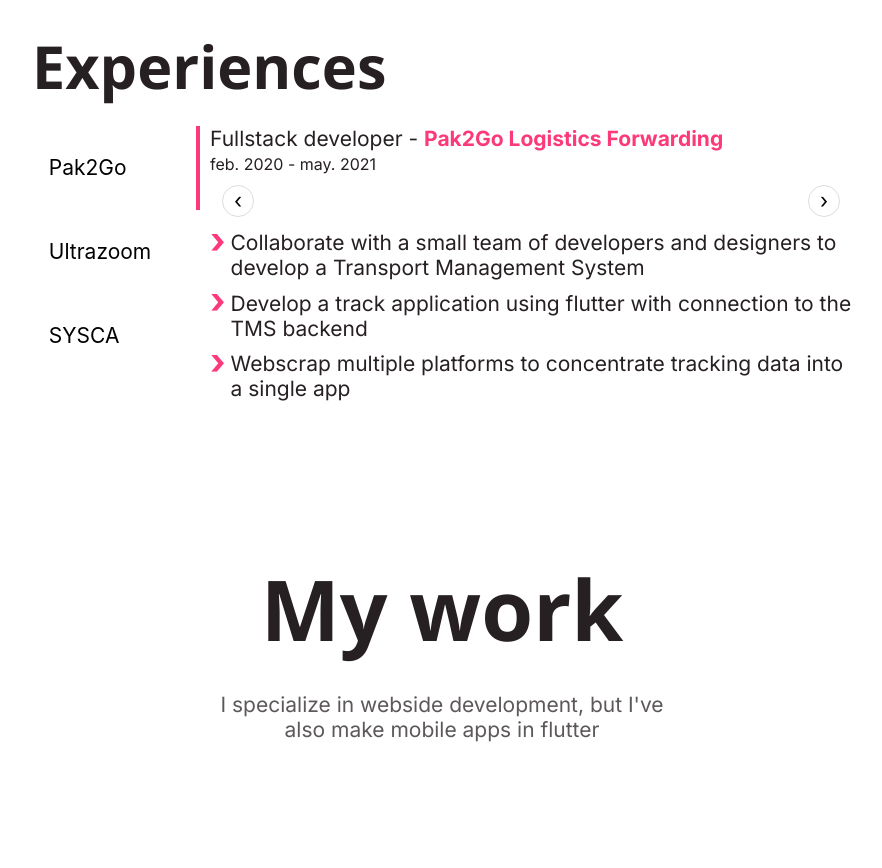
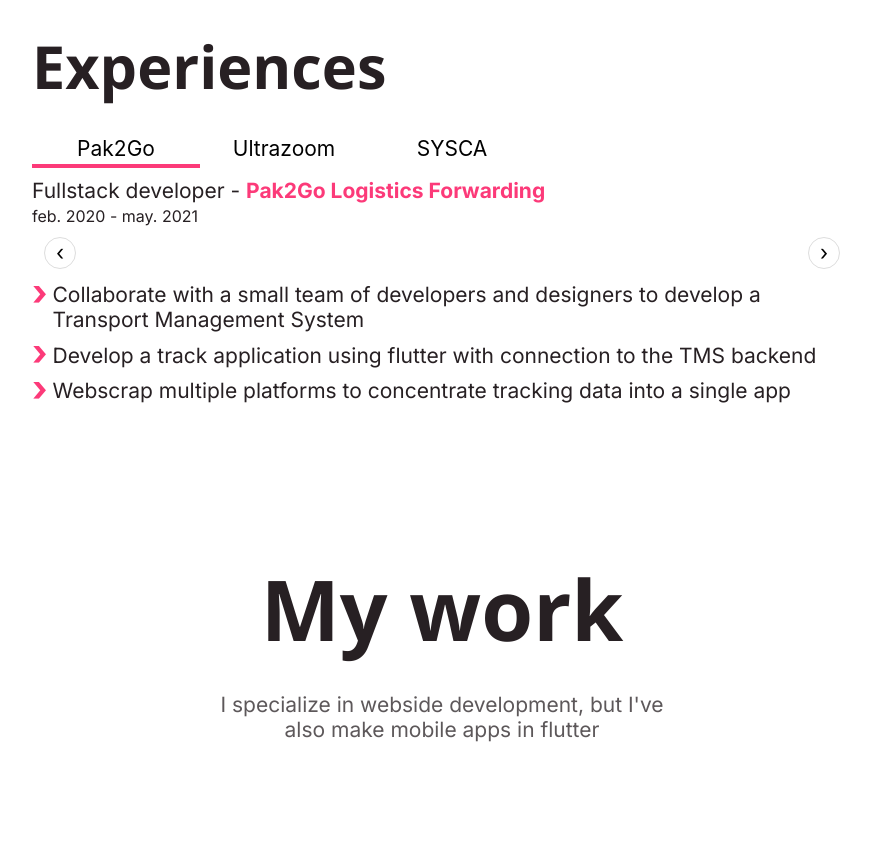
Before and after one commit to JMGCode/portfolio, a Next.js app: page / in a window 1280 px wide. Shown: the part 1560-2428 px from the top of the page, without its empty margins (198-1080 px from the left). Built offline with nearby package versions, Linux system fonts and the light colour scheme.

Commit message:
feat: remove horizontal tabs

```diff
--- a/components/Tabs/Tabs.module.scss
+++ b/components/Tabs/Tabs.module.scss
@@ -9,6 +9,8 @@
 .container {
   display: flex;
   gap: 10px;
+  flex-direction: row;
+  flex-direction: column;
 }
 
 .tabs-container {
@@ -17,6 +19,10 @@
   position: relative;
   flex-shrink: 0;
   overflow: hidden;
+
+  display: flex;
+  flex-direction: row;
+  overflow-x: auto;
 }
 
 .tab {
@@ -24,69 +30,35 @@
   padding: 0.5rem 0.8rem;
   background-color: inherit;
   text-align: start;
-  height: $tab-height-f;
-  width: $tab-width-f;
   flex-shrink: 0;
   overflow: hidden;
   text-overflow: ellipsis;
+
+  text-align: center;
+
+  max-width: $tab-width-f;
+  width: $tab-width-f;
+  height: $tab-height;
 }
 
 .indicator {
   position: absolute;
-  top: 0;
-  right: 0;
-  width: 4px;
   background-color: $primary-color;
-
-  height: $tab-height-f;
-  bottom: unset;
-  left: unset;
-
-  transition: transform 0.25s cubic-bezier(0.645, 0.045, 0.355, 1) 0.1s;
-  transform: translateY(calc(var(--ind-index) * $tab-height-f));
-}
-
-@media screen and (max-width: 720px) {
-  .tab,
-  .content * {
-    @include font-size(getFontSize(-1));
-    line-height: getLineHeight(-1);
-  }
-
-  .tab {
-    width: $tab-width;
-    height: $tab-height;
-  }
-
-  .indicator {
-    height: $tab-height;
-    transform: translateY(calc(var(--ind-index) * $tab-height));
-  }
+  bottom: 0;
+  left: 0;
+  height: 4px;
+  width: 100%;
+  max-width: $tab-width-f;
+  transition: transform 300ms ease-in-out;
+  transform: translateX(calc(var(--ind-index) * $tab-width-f));
 }
 
 @media screen and (max-width: 600px) {
-  .container {
-    flex-direction: column;
-  }
-
   .tab {
     max-width: $tab-width;
-    text-align: center;
+    width: $tab-width;
   }
-  .tabs-container {
-    display: flex;
-    flex-direction: row;
-    overflow-x: auto;
-  }
-
   .indicator {
-    bottom: 0;
-    left: 0;
-    top: unset;
-    right: unset;
-    height: 4px;
-
-    width: 100%;
     max-width: $tab-width;
     transform: translateX(calc(var(--ind-index) * $tab-width));
   }
--- a/components/Tabs/Tabs.tsx
+++ b/components/Tabs/Tabs.tsx
@@ -15,14 +15,12 @@
   const tabRef = useRef(null);
   const [offset, setOffset] = useState<any>(null);
   const tabContainerRef = useRef(null);
-  // const windowSize = useRef([window.innerWidth, window.innerHeight]);
 
   useEffect(() => {
     if (tabRef.current) {
       const { offsetWidth, offsetHeight, offsetLeft, offsetTop } =
         tabRef.current;
 
-      // console.log("window width", windowSize.current[0]);
       setOffset({
         width: offsetWidth,
         height: offsetHeight,
@@ -78,7 +76,7 @@
         {tabs
           .filter((_, idx) => idx === activeTab)
           .map((tab, idx) => (
-            <div key={"tab-content" + idx}>{tab.content}</div>
+            <div key={"tab-content" + tab.name + idx}>{tab.content}</div>
           ))}
       </div>
     </div>
```
